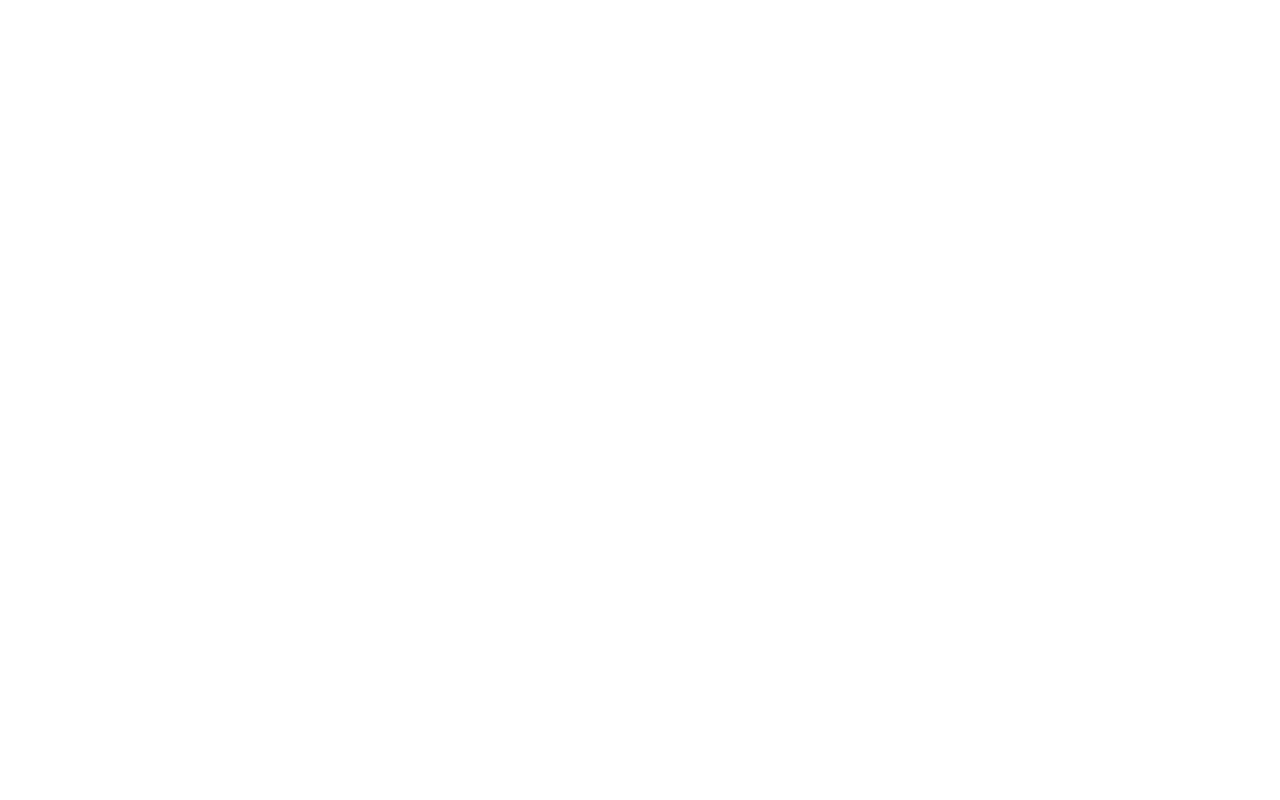
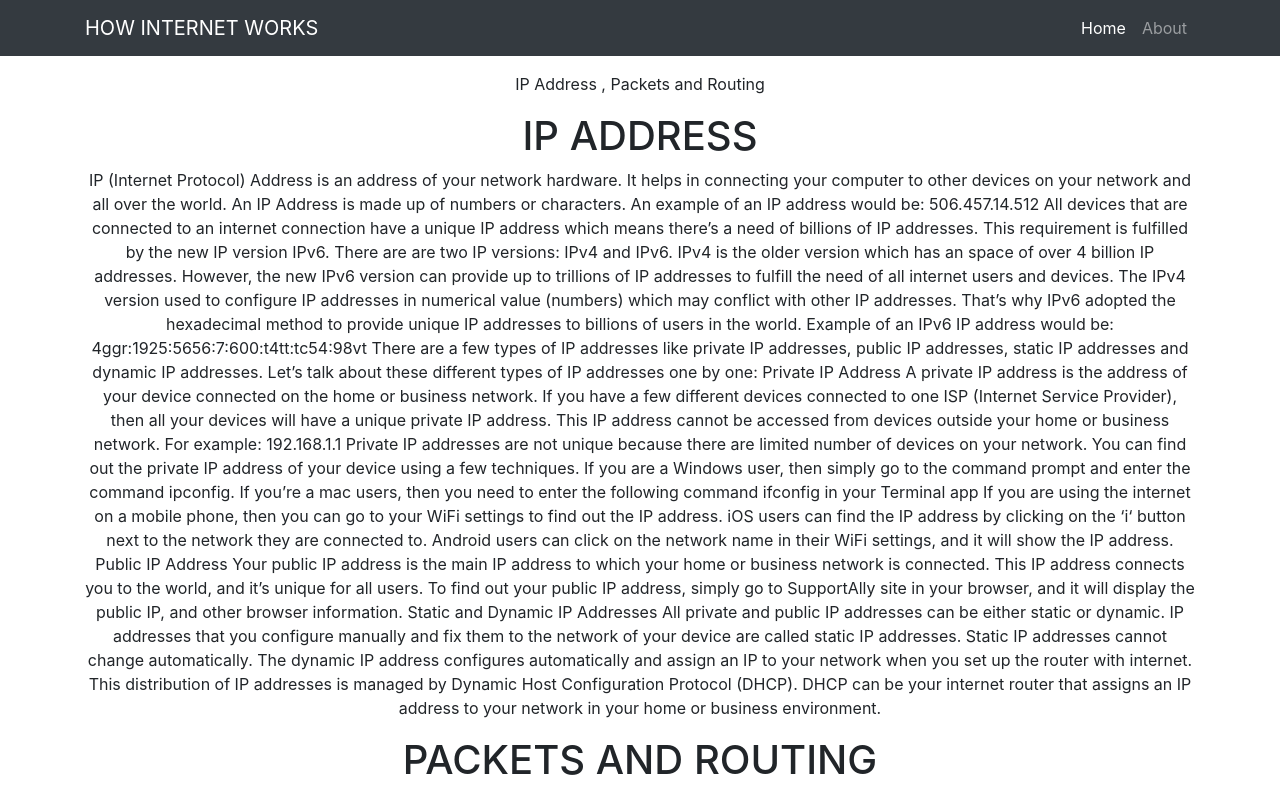
Before and after one commit to Nithin63/How_Internet_Works, a plain HTML site: page part2.html in a window 1280 px wide. Drawn offline with Linux system fonts and the light colour scheme.

Commit message:
Feature: Content added for IP ADDRESS

```diff
--- a/part2.html
+++ b/part2.html
@@ -1,10 +1,132 @@
 <!DOCTYPE html>
 <html lang="en">
+
 <head>
-    <meta charset="UTF-8">
-    <title>Title</title>
+
+    <meta charset="utf-8">
+    <meta name="viewport" content="width=device-width, initial-scale=1, shrink-to-fit=no">
+    <meta name="description" content="">
+    <meta name="author" content="">
+
+    <title>WEB SYSTEMS CS601</title>
+
+    <!-- Bootstrap core CSS -->
+    <link href="../How_Internet_Works/vendor/bootstrap/css/bootstrap.min.css" rel="stylesheet">
+
 </head>
+
 <body>
 
+<!-- Navigation -->
+<nav class="navbar navbar-expand-lg navbar-dark bg-dark static-top">
+    <div class="container">
+        <a class="navbar-brand" href="#">HOW INTERNET WORKS</a>
+        <button class="navbar-toggler" type="button" data-toggle="collapse" data-target="#navbarResponsive"
+                aria-controls="navbarResponsive" aria-expanded="false" aria-label="Toggle navigation">
+            <span class="navbar-toggler-icon"></span>
+        </button>
+        <div class="collapse navbar-collapse" id="navbarResponsive">
+            <ul class="navbar-nav ml-auto">
+                <li class="nav-item active">
+                    <a class="nav-link" href="introduction.html">Home
+                        <span class="sr-only">(current)</span>
+                    </a>
+                </li>
+
+                <li class="nav-item">
+                    <a class="nav-link" href="about.html">About</a>
+                </li>
+
+
+            </ul>
+        </div>
+    </div>
+</nav>
+
+<div class="container">
+    <div class="row">
+        <div class="col-lg-12 text-center">
+            <p class="mt-3">IP Address , Packets and Routing</p>
+            <h1 class="mt-3">IP ADDRESS</h1>
+            IP (Internet Protocol) Address is an address of your network hardware. It helps in connecting your computer
+            to other devices on your network and all over the world. An IP Address is made up of numbers or characters.
+
+            An example of an IP address would be: 506.457.14.512
+
+            All devices that are connected to an internet connection have a unique IP address which means there’s a need
+            of billions of IP addresses. This requirement is fulfilled by the new IP version IPv6.
+
+            There are are two IP versions: IPv4 and IPv6. IPv4 is the older version which has an space of over 4 billion
+            IP addresses. However, the new IPv6 version can provide up to trillions of IP addresses to fulfill the need
+            of all internet users and devices.
+
+            The IPv4 version used to configure IP addresses in numerical value (numbers) which may conflict with other
+            IP addresses. That’s why IPv6 adopted the hexadecimal method to provide unique IP addresses to billions of
+            users in the world.
+
+            Example of an IPv6 IP address would be:
+
+            4ggr:1925:5656:7:600:t4tt:tc54:98vt
+
+            There are a few types of IP addresses like private IP addresses, public IP addresses, static IP addresses
+            and dynamic IP addresses. Let’s talk about these different types of IP addresses one by one:
+
+            Private IP Address
+
+            A private IP address is the address of your device connected on the home or business network. If you have a
+            few different devices connected to one ISP (Internet Service Provider), then all your devices will have a
+            unique private IP address. This IP address cannot be accessed from devices outside your home or business
+            network.
+
+            For example: 192.168.1.1
+
+            Private IP addresses are not unique because there are limited number of devices on your network.
+
+            You can find out the private IP address of your device using a few techniques. If you are a Windows user,
+            then simply go to the command prompt and enter the command ipconfig. If you’re a mac users, then you need to
+            enter the following command ifconfig in your Terminal app
+
+            If you are using the internet on a mobile phone, then you can go to your WiFi settings to find out the IP
+            address. iOS users can find the IP address by clicking on the ‘i‘ button next to the network they are
+            connected to. Android users can click on the network name in their WiFi settings, and it will show the IP
+            address.
+
+            Public IP Address
+
+            Your public IP address is the main IP address to which your home or business network is connected. This IP
+            address connects you to the world, and it’s unique for all users.
+
+            To find out your public IP address, simply go to SupportAlly site in your browser, and it will display the
+            public IP, and other browser information.
+
+            Static and Dynamic IP Addresses
+
+            All private and public IP addresses can be either static or dynamic. IP addresses that you configure
+            manually and fix them to the network of your device are called static IP addresses. Static IP addresses
+            cannot change automatically.
+
+            The dynamic IP address configures automatically and assign an IP to your network when you set up the router
+            with internet. This distribution of IP addresses is managed by Dynamic Host Configuration Protocol (DHCP).
+            DHCP can be your internet router that assigns an IP address to your network in your home or business
+            environment.
+
+            <h1 class="mt-3">PACKETS AND ROUTING</h1>
+
+        </div>
+
+        <!--  <ul class="list-unstyled">
+            <li>Bootstrap 4.5.0</li>
+            <li>jQuery 3.5.1</li>
+          </ul> -->
+    </div>
+</div>
+</div>
+
+
+<!-- Bootstrap core JavaScript -->
+<script src="../How_Internet_Works/vendor/jquery/jquery.slim.min.js"></script>
+<script src="../How_Internet_Works/vendor/bootstrap/js/bootstrap.bundle.min.js"></script>
+
 </body>
+
 </html>
```
Also changed, not shown: part5.html (deleted, +0 -10 lines).
